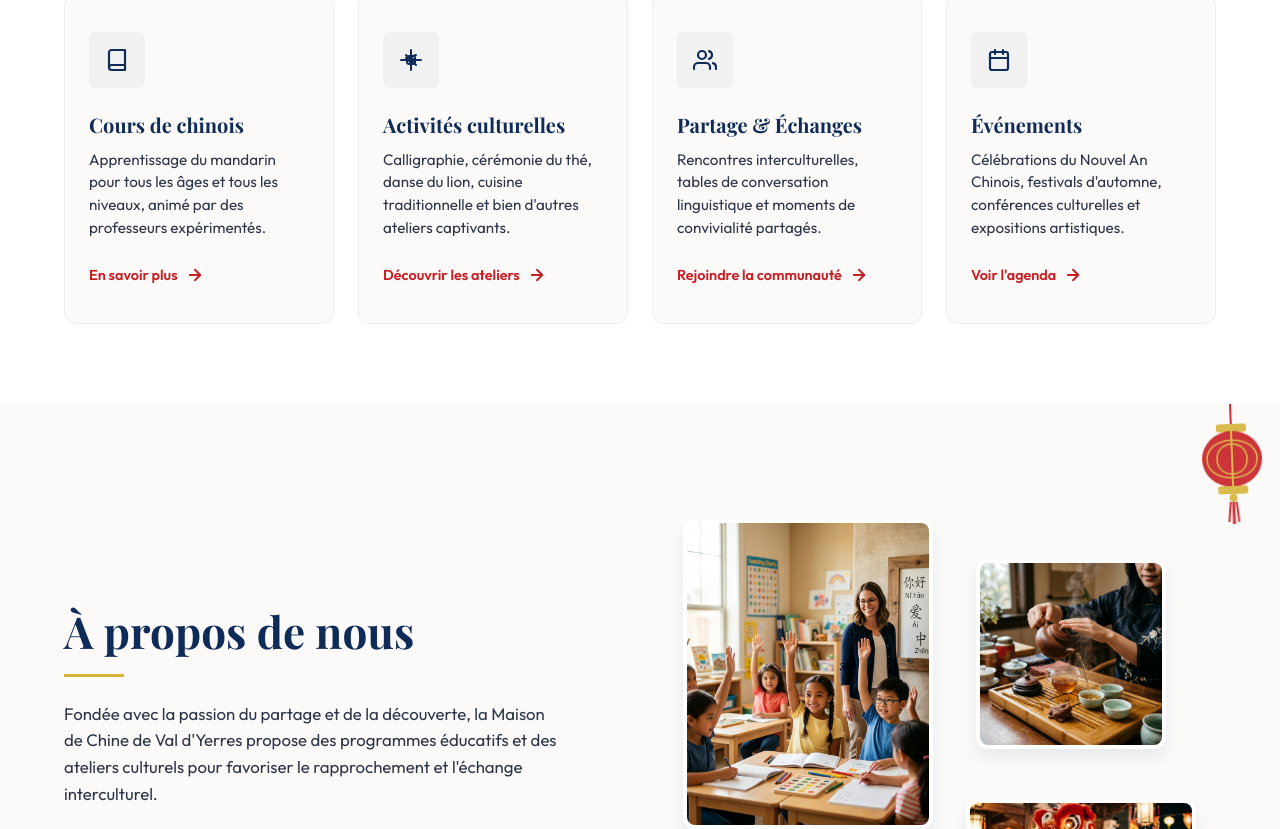
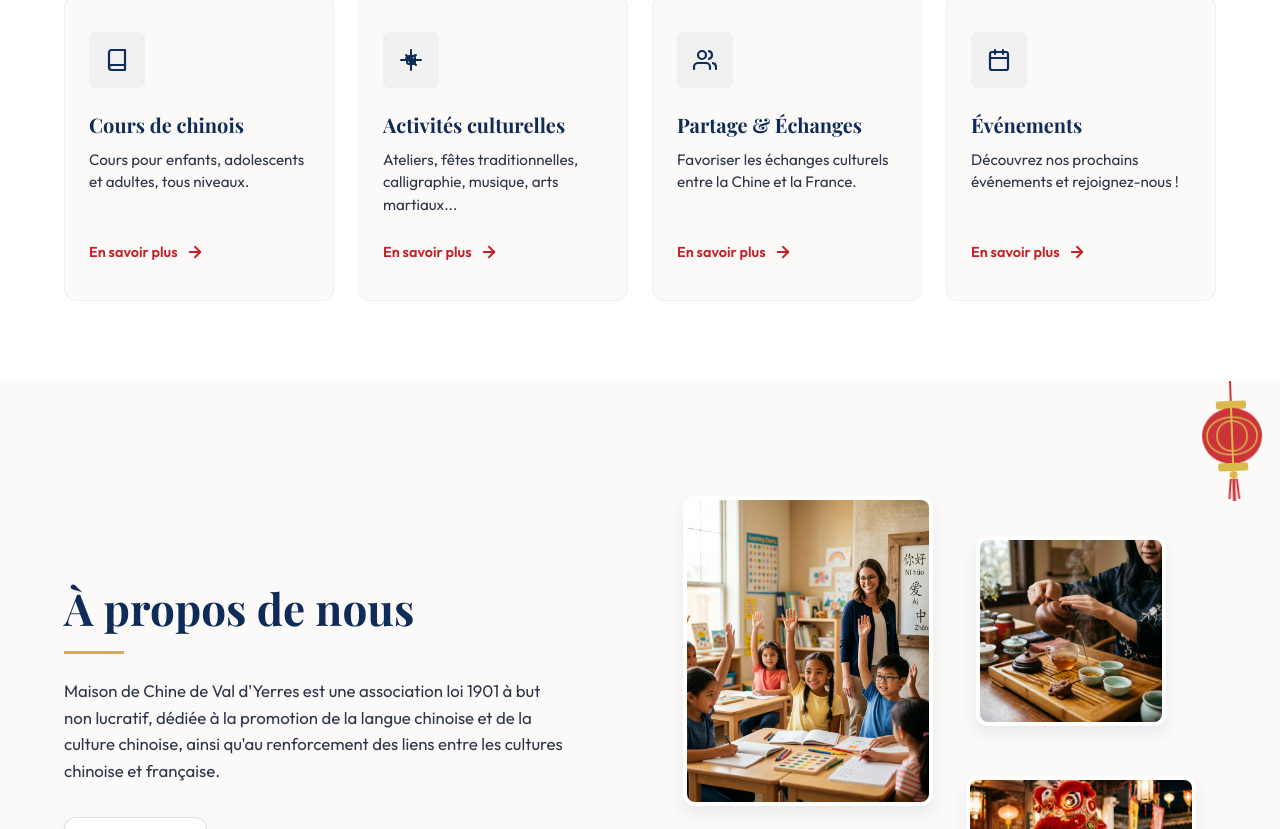
Before and after one commit to InnobyteNo8651/maisondechineyerres, a React (Vite) app: page / in a window 1280 px wide. Shown: the part 711-1540 px from the top of the page. Built offline with nearby package versions, Linux system fonts and the light colour scheme; a web font is replaced by a local one.

Commit message:
Implement multi-language markdown content loading and full i18n support

```diff
--- a/src/App.tsx
+++ b/src/App.tsx
@@ -3,6 +3,21 @@ import heroCalligraphyGirl from './assets/hero_calligraphy_girl.png';
 import galleryClassroom from './assets/gallery_classroom.png';
 import galleryLionDance from './assets/gallery_lion_dance.png';
 import galleryTeaCeremony from './assets/gallery_tea_ceremony.png';
+
+// Import Markdown Raw Strings
+import heroFR from './content/fr/hero.md?raw';
+import aboutFR from './content/fr/about.md?raw';
+import featuresFR from './content/fr/features.md?raw';
+
+import heroZH from './content/zh/hero.md?raw';
+import aboutZH from './content/zh/about.md?raw';
+import featuresZH from './content/zh/features.md?raw';
+
+import heroEN from './content/en/hero.md?raw';
+import aboutEN from './content/en/about.md?raw';
+import featuresEN from './content/en/features.md?raw';
+
+import { parseHero, parseAbout, parseFeatures } from './utils/markdown';
 
 // SVGs
 const LogoSVG = () => (
@@ -109,24 +124,114 @@ const StylizedCloudSVG = ({ className }: { className: string }) => (
   </svg>
 );
 
+const translations = {
+  FR: {
+    accueil: 'Accueil',
+    apropos: 'À propos',
+    cours: 'Cours de chinois',
+    activites: 'Activités culturelles',
+    actualites: 'Actualités',
+    adhesion: 'Adhésion',
+    contact: 'Contact',
+    register: "Je m'inscris",
+    langLabel: 'Langue :',
+    discoverCourses: 'Découvrir nos cours',
+    discoverActivities: 'Découvrir nos activités',
+    learnMore: 'En savoir plus',
+    footerDesc: "Votre centre culturel d'échanges et d'apprentissage au cœur du Val d'Yerres.",
+    footerLinks: 'Liens rapides',
+    footerContact: 'Contact',
+    footerEmail: 'Courriel : contact@maisonchineyerres.fr',
+    footerLocation: 'Lieu : Val d\'Yerres, France',
+    footerRights: 'Tous droits réservés.'
+  },
+  ZH: {
+    accueil: '首页',
+    apropos: '关于我们',
+    cours: '中文课程',
+    activites: '文化活动',
+    actualites: '新闻动态',
+    adhesion: '加入协会',
+    contact: '联系我们',
+    register: '立即报名',
+    langLabel: '语言：',
+    discoverCourses: '探索中文课程',
+    discoverActivities: '探索文化活动',
+    learnMore: '了解更多',
+    footerDesc: '位于耶尔谷中心的文化交流与学习中心。',
+    footerLinks: '快速链接',
+    footerContact: '联系方式',
+    footerEmail: '邮箱：contact@maisonchineyerres.fr',
+    footerLocation: '地点：法国，耶尔谷',
+    footerRights: '保留所有权利。'
+  },
+  EN: {
+    accueil: 'Home',
+    apropos: 'About Us',
+    cours: 'Chinese Courses',
+    activites: 'Cultural Activities',
+    actualites: 'News',
+    adhesion: 'Membership',
+    contact: 'Contact',
+    register: 'Sign Up',
+    langLabel: 'Language:',
+    discoverCourses: 'Discover our courses',
+    discoverActivities: 'Discover our activities',
+    learnMore: 'Learn more',
+    footerDesc: 'Your cultural hub for learning and exchanges in the heart of Val d\'Yerres.',
+    footerLinks: 'Quick Links',
+    footerContact: 'Contact',
+    footerEmail: 'Email: contact@maisonchineyerres.fr',
+    footerLocation: 'Location: Val d\'Yerres, France',
+    footerRights: 'All rights reserved.'
+  }
+};
+
 function App() {
   const [activeTab, setActiveTab] = useState('accueil');
   const [lang, setLang] = useState('FR');
   const [isMobileMenuOpen, setIsMobileMenuOpen] = useState(false);
 
+  const t = translations[lang as 'FR' | 'ZH' | 'EN'] || translations.FR;
+
+  const getContent = (currentLang: string) => {
+    switch (currentLang) {
+      case 'ZH':
+        return {
+          hero: parseHero(heroZH),
+          about: parseAbout(aboutZH),
+          features: parseFeatures(featuresZH)
+        };
+      case 'EN':
+        return {
+          hero: parseHero(heroEN),
+          about: parseAbout(aboutEN),
+          features: parseFeatures(featuresEN)
+        };
+      case 'FR':
+      default:
+        return {
+          hero: parseHero(heroFR),
+          about: parseAbout(aboutFR),
+          features: parseFeatures(featuresFR)
+        };
+    }
+  };
+
+  const md = getContent(lang);
+
   const navigationItems = [
-    { id: 'accueil', label: 'Accueil', href: '#accueil' },
-    { id: 'apropos', label: 'À propos', href: '#apropos' },
-    { id: 'cours', label: 'Cours de chinois', href: '#cours' },
-    { id: 'activites', label: 'Activités culturelles', href: '#activites' },
-    { id: 'actualites', label: 'Actualités', href: '#actualites' },
-    { id: 'adhesion', label: 'Adhésion', href: '#adhesion' },
-    { id: 'contact', label: 'Contact', href: '#contact' },
+    { id: 'accueil', label: t.accueil, href: '#accueil' },
+    { id: 'apropos', label: t.apropos, href: '#apropos' },
+    { id: 'cours', label: t.cours, href: '#cours' },
+    { id: 'activites', label: t.activites, href: '#activites' },
+    { id: 'actualites', label: t.actualites, href: '#actualites' },
+    { id: 'adhesion', label: t.adhesion, href: '#adhesion' },
+    { id: 'contact', label: t.contact, href: '#contact' },
   ];
 
   return (
     <div className="site-wrapper">
-      {/* Header */}
       <header className="site-header">
         <div className="container header-container">
           <a
@@ -142,7 +247,6 @@ function App() {
             </div>
           </a>
 
-          {/* Desktop Navigation */}
           <nav className="desktop-nav">
             {navigationItems.map((item) => (
               <a
@@ -158,7 +262,6 @@ function App() {
           </nav>
 
           <div className="desktop-actions">
-            {/* Language Selector */}
             <div className="lang-selector" id="lang-selector-btn" tabIndex={0}>
               <span>{lang}</span>
               <ChevronDownSVG />
@@ -169,14 +272,12 @@ function App() {
               </div>
             </div>
 
-            {/* Crimson CTA button with profile icon */}
             <button className="btn btn-primary btn-sm" id="header-btn-register">
               <ProfileSVG />
-              Je m'inscris
+              {t.register}
             </button>
           </div>
 
-          {/* Mobile Menu Toggle Button */}
           <button
             className="mobile-menu-toggle"
             id="mobile-menu-toggle-btn"
@@ -188,7 +289,6 @@ function App() {
           </button>
         </div>
 
-        {/* Mobile Navigation Drawer Overlay */}
         <div className={`mobile-nav-overlay ${isMobileMenuOpen ? 'open' : ''}`} id="mobile-nav-menu">
           <nav className="mobile-nav-links">
             {navigationItems.map((item) => (
@@ -208,9 +308,8 @@ function App() {
           </nav>
 
           <div className="mobile-nav-actions">
-            {/* Language Selector */}
             <div className="mobile-lang-selector" id="mobile-lang-selector-btn">
-              <div className="mobile-lang-label">Langue :</div>
+              <div className="mobile-lang-label">{t.langLabel}</div>
               <div className="mobile-lang-buttons">
                 <button className={`mobile-lang-btn ${lang === 'FR' ? 'active' : ''}`} id="mobile-lang-btn-fr" onClick={() => setLang('FR')}>FR</button>
                 <button className={`mobile-lang-btn ${lang === 'ZH' ? 'active' : ''}`} id="mobile-lang-btn-zh" onClick={() => setLang('ZH')}>ZH</button>
@@ -218,37 +317,33 @@ function App() {
               </div>
             </div>
 
-            {/* CTA Button */}
             <button className="btn btn-primary" id="mobile-btn-register" onClick={() => setIsMobileMenuOpen(false)}>
               <ProfileSVG />
-              Je m'inscris
+              {t.register}
             </button>
           </div>
         </div>
       </header>
 
-      {/* Hero Section */}
       <section className="hero-section" id="accueil">
         <div className="container hero-container fade-in-up">
           <div className="hero-content">
-            <span className="hero-subtitle">Langue • Culture • Partage</span>
+            <span className="hero-subtitle">{md.hero.tagline}</span>
             <h1 className="hero-title" id="hero-main-title">
-              Maison de Chine
-              <span>de Val d'Yerres</span>
+              {md.hero.title}
+              <span>{md.hero.subtitle}</span>
             </h1>
             <p className="hero-description">
-              Une passerelle culturelle au cœur du Val d'Yerres. Rejoignez nos cours de langue chinoise
-              et découvrez la richesse de nos activités traditionnelles dans une ambiance chaleureuse
-              et conviviale.
+              {md.hero.description}
             </p>
             <div className="hero-buttons">
               <button className="btn btn-primary" id="hero-btn-courses">
                 <BookSVG />
-                Découvrir nos cours
+                {t.discoverCourses}
               </button>
               <button className="btn btn-secondary" id="hero-btn-activities">
                 <ChineseKnotSVG />
-                Découvrir nos activités
+                {t.discoverActivities}
               </button>
             </div>
           </div>
@@ -267,82 +362,74 @@ function App() {
         </div>
       </section>
 
-      {/* Grid of 4 Card Components */}
       <section className="features-section" id="features">
         <div className="container">
           <div className="features-grid">
-            {/* Card 1: Cours de chinois */}
             <div className="feature-card" id="feature-card-courses">
               <div className="feature-icon-wrapper">
                 <BookSVG />
               </div>
-              <h3 className="feature-title">Cours de chinois</h3>
+              <h3 className="feature-title">{md.features[0]?.title || t.cours}</h3>
               <p className="feature-desc">
-                Apprentissage du mandarin pour tous les âges et tous les niveaux, animé par des professeurs expérimentés.
+                {md.features[0]?.description}
               </p>
               <a href="#cours" className="feature-link" id="card-link-courses">
-                En savoir plus <ArrowRightSVG />
+                {t.learnMore} <ArrowRightSVG />
               </a>
             </div>
 
-            {/* Card 2: Activités cultureelles */}
             <div className="feature-card" id="feature-card-activities">
               <div className="feature-icon-wrapper">
                 <ChineseKnotSVG />
               </div>
-              <h3 className="feature-title">Activités culturelles</h3>
+              <h3 className="feature-title">{md.features[1]?.title || t.activites}</h3>
               <p className="feature-desc">
-                Calligraphie, cérémonie du thé, danse du lion, cuisine traditionnelle et bien d'autres ateliers captivants.
+                {md.features[1]?.description}
               </p>
               <a href="#activites" className="feature-link" id="card-link-activities">
-                Découvrir les ateliers <ArrowRightSVG />
+                {t.learnMore} <ArrowRightSVG />
               </a>
             </div>
 
-            {/* Card 3: Partage & Échanges */}
             <div className="feature-card" id="feature-card-sharing">
               <div className="feature-icon-wrapper">
                 <UsersSVG />
               </div>
-              <h3 className="feature-title">Partage & Échanges</h3>
+              <h3 className="feature-title">{md.features[2]?.title}</h3>
               <p className="feature-desc">
-                Rencontres interculturelles, tables de conversation linguistique et moments de convivialité partagés.
+                {md.features[2]?.description}
               </p>
               <a href="#partage" className="feature-link" id="card-link-sharing">
-                Rejoindre la communauté <ArrowRightSVG />
+                {t.learnMore} <ArrowRightSVG />
               </a>
             </div>
 
-            {/* Card 4: Événements */}
             <div className="feature-card" id="feature-card-events">
               <div className="feature-icon-wrapper">
                 <CalendarSVG />
               </div>
-              <h3 className="feature-title">Événements</h3>
+              <h3 className="feature-title">{md.features[3]?.title}</h3>
               <p className="feature-desc">
-                Célébrations du Nouvel An Chinois, festivals d'automne, conférences culturelles et expositions artistiques.
+                {md.features[3]?.description}
               </p>
               <a href="#actualites" className="feature-link" id="card-link-events">
-                Voir l'agenda <ArrowRightSVG />
+                {t.learnMore} <ArrowRightSVG />
               </a>
             </div>
           </div>
         </div>
       </section>
 
-      {/* About Us Section */}
       <section className="about-section" id="apropos">
         <ChineseLanternSVG />
         <div className="container about-container">
           <div className="about-content fade-in-up">
-            <h2 className="about-title" id="about-section-title">À propos de nous</h2>
+            <h2 className="about-title" id="about-section-title">{md.about.title}</h2>
             <p className="about-text">
-              Fondée avec la passion du partage et de la découverte, la Maison de Chine de Val d'Yerres
-              propose des programmes éducatifs et des ateliers culturels pour favoriser le rapprochement
-              et l'échange interculturel.
+              {md.about.description}
             </p>
             <button className="btn btn-outline-white" id="about-btn-learn-more">
-              En savoir plus
+              {t.learnMore}
             </button>
           </div>
 
@@ -363,32 +450,31 @@ function App() {
         </div>
       </section>
 
-      {/* Footer */}
       <footer className="site-footer" id="contact">
         <div className="container footer-content">
           <div className="footer-brand">
-            <h3>Maison de Chine de Val d'Yerres</h3>
+            <h3>{md.hero.title} {md.hero.subtitle}</h3>
             <p>
-              Votre centre culturel d'échanges et d'apprentissage au cœur du Val d'Yerres.
+              {t.footerDesc}
             </p>
           </div>
           <div className="footer-links">
-            <h4>Liens rapides</h4>
+            <h4>{t.footerLinks}</h4>
             <ul>
-              <li><a href="#accueil" id="footer-link-accueil">Accueil</a></li>
-              <li><a href="#apropos" id="footer-link-apropos">À propos</a></li>
-              <li><a href="#cours" id="footer-link-cours">Cours de chinois</a></li>
-              <li><a href="#activites" id="footer-link-activites">Activités culturelles</a></li>
+              <li><a href="#accueil" id="footer-link-accueil">{t.accueil}</a></li>
+              <li><a href="#apropos" id="footer-link-apropos">{t.apropos}</a></li>
+              <li><a href="#cours" id="footer-link-cours">{t.cours}</a></li>
+              <li><a href="#activites" id="footer-link-activites">{t.activites}</a></li>
             </ul>
           </div>
           <div className="footer-contact">
-            <h4>Contact</h4>
-            <p>Courriel : contact@maisonchineyerres.fr</p>
-            <p>Lieu : Val d'Yerres, France</p>
+            <h4>{t.footerContact}</h4>
+            <p>{t.footerEmail}</p>
+            <p>{t.footerLocation}</p>
           </div>
         </div>
         <div className="footer-bottom">
-          <p>© {new Date().getFullYear()} Maison de Chine de Val d'Yerres. Tous droits réservés.</p>
+          <p>© {new Date().getFullYear()} {md.hero.title} {md.hero.subtitle}. {t.footerRights}</p>
         </div>
       </footer>
     </div>
--- /dev/null
+++ b/src/content/en/about.md
@@ -0,0 +1,2 @@
+# About Us
+Maison de Chine de Val d'Yerres is a non-profit association (law 1901) dedicated to promoting Chinese language and culture, and strengthening links between Chinese and French cultures.
--- /dev/null
+++ b/src/content/fr/about.md
@@ -0,0 +1,2 @@
+# À propos de nous
+Maison de Chine de Val d'Yerres est une association loi 1901 à but non lucratif, dédiée à la promotion de la langue chinoise et de la culture chinoise, ainsi qu'au renforcement des liens entre les cultures chinoise et française.
--- /dev/null
+++ b/src/content/fr/features.md
@@ -0,0 +1,11 @@
+# Cours de chinois
+Cours pour enfants, adolescents et adultes, tous niveaux.
+---
+# Activités culturelles
+Ateliers, fêtes traditionnelles, calligraphie, musique, arts martiaux...
+---
+# Partage & Échanges
+Favoriser les échanges culturels entre la Chine et la France.
+---
+# Événements
+Découvrez nos prochains événements et rejoignez-nous !
--- /dev/null
+++ b/src/content/zh/about.md
@@ -0,0 +1,2 @@
+# 关于我们
+耶尔谷华夏之家是一家根据1901年法律成立的非营利性协会，致力于推广中文和中国文化，并加强中法文化之间的联系。
--- /dev/null
+++ b/src/content/zh/features.md
@@ -0,0 +1,11 @@
+# 中文课程
+适合儿童、青少年和成人的各级别中文课程。
+---
+# 文化活动
+书法、茶艺、舞狮、音乐、武术等丰富多彩的工作坊。
+---
+# 交流与共享
+促进中法两国之间的文化交流与互动。
+---
+# 精彩活动
+探索我们接下来的活动并加入我们！
--- /dev/null
+++ b/src/utils/markdown.ts
@@ -0,0 +1,90 @@
+export interface HeroContent {
+  title: string;
+  subtitle: string;
+  tagline: string;
+  description: string;
+}
+
+export function parseHero(md: string): HeroContent {
+  const lines = md.split('\n');
+  let title = '';
+  let subtitle = '';
+  let tagline = '';
+  const descLines: string[] = [];
+
+  for (let line of lines) {
+    line = line.trim();
+    if (!line) continue;
+
+    if (line.startsWith('# ')) {
+      title = line.substring(2);
+    } else if (line.startsWith('## ')) {
+      subtitle = line.substring(3);
+    } else if (line.startsWith('### ')) {
+      tagline = line.substring(4);
+    } else {
+      descLines.push(line);
+    }
+  }
+
+  return {
+    title,
+    subtitle,
+    tagline,
+    description: descLines.join(' ')
+  };
+}
+
+export interface AboutContent {
+  title: string;
+  description: string;
+}
+
+export function parseAbout(md: string): AboutContent {
+  const lines = md.split('\n');
+  let title = '';
+  const descLines: string[] = [];
+
+  for (let line of lines) {
+    line = line.trim();
+    if (!line) continue;
+
+    if (line.startsWith('# ')) {
+      title = line.substring(2);
+    } else {
+      descLines.push(line);
+    }
+  }
+
+  return {
+    title,
+    description: descLines.join(' ')
+  };
+}
+
+export interface FeatureContent {
+  title: string;
+  description: string;
+}
+
+export function parseFeatures(md: string): FeatureContent[] {
+  const blocks = md.split(/\r?\n---\r?\n/);
+  return blocks.map((block) => {
+    const lines = block.split('\n');
+    let title = '';
+    const descLines: string[] = [];
+    for (let line of lines) {
+      line = line.trim();
+      if (!line) continue;
+      if (line.startsWith('# ')) {
+        title = line.substring(2);
+      } else {
+        descLines.push(line);
+      }
+    }
+    return {
+      title,
+      description: descLines.join(' ')
+    };
+  });
+}
```
Also changed, not shown: src/content/en/features.md (added, +11 -0 lines), src/content/en/hero.md (added, +4 -0 lines), src/content/fr/hero.md (added, +4 -0 lines), src/content/zh/hero.md (added, +4 -0 lines), 1 other file (tests, documents, lock files or other folders).
